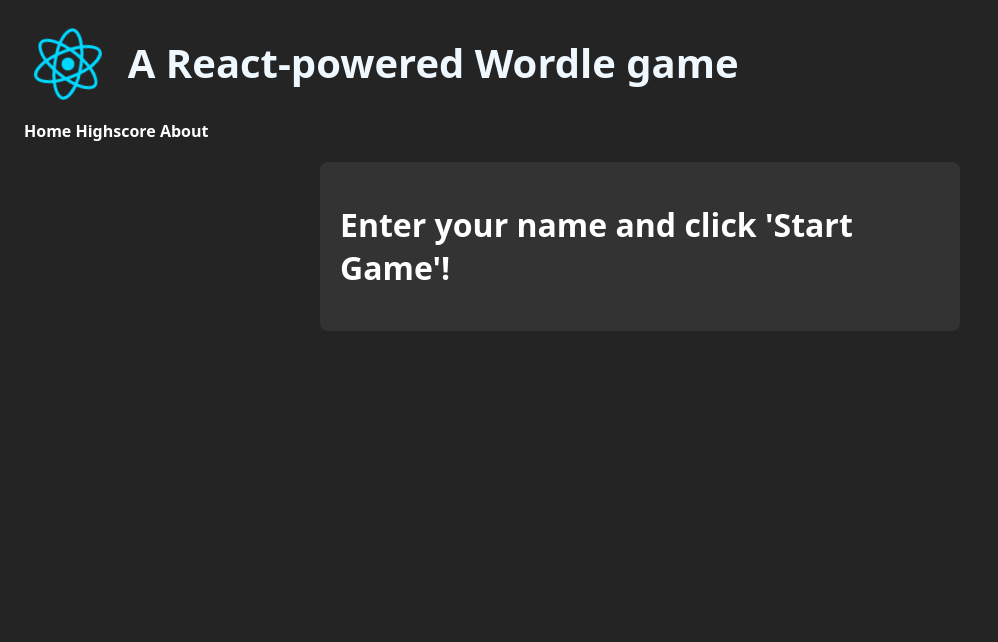
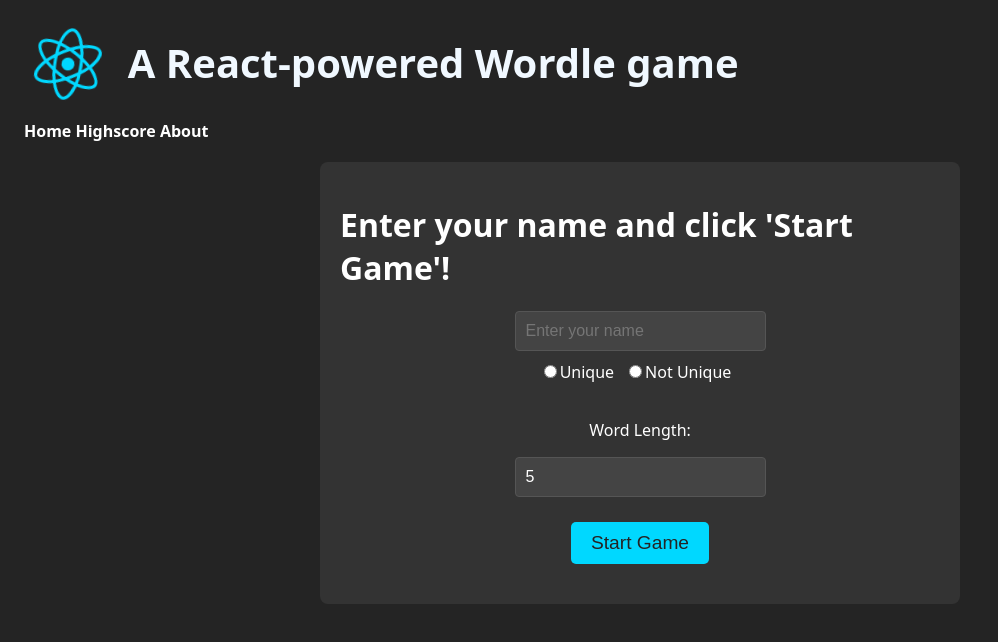
Before and after one commit to Kirill9m/react-wordle, a React (Vite) app in the folder frontend/: page / in a window 1280 px wide. Shown: the top 642 px of the page, without its empty margins (0-998 px from the left). Built offline with nearby package versions, Linux system fonts and the light colour scheme.

Commit message:
refact: comp added to APP + waiting msg

```diff
--- a/frontend/src/components/GameStart.jsx
+++ b/frontend/src/components/GameStart.jsx
@@ -14,7 +14,7 @@ const GameStart = ({ id, setId, unique, setUnique, wordLength, setWordLength, st
             type="radio"
             value="true"
             checked={unique === 'true'}
-            onChange={handleUniqueStatus}
+            onChange={(e) => setUnique(e.target.value)}
           />
           Unique
         </label>
--- a/frontend/src/components/WordleGame.jsx
+++ b/frontend/src/components/WordleGame.jsx
@@ -1,5 +1,6 @@
 import { useState, useEffect } from 'react';
 import { currentTime } from '../../../backend/logic/currentTime';
+import GameStart from './GameStart';
 
 const WordleGame = () => {
   const [input, setInput] = useState('');
@@ -17,24 +18,13 @@ const WordleGame = () => {
     setInput(() => e.target.value);
   };
 
-  const handleUniqueStatus = (e) => {
-    setUnique(() => e.target.value);
-  };
-
-  const handleWordLength = (e) => {
-    setWordLength(() => e.target.value);
-  };
-
-  const handleIdChange = (e) => {
-    setId(() => e.target.value);
-  };
-
   const handleChange = () => {
     setIsChecked(!isChecked);
   };
 
   const sendWord = async () => {
     try {
+      setMessage('Checking word...')
       const response = await fetch(`/api/games/${gameData.gameId}/guesses`, {
         method: 'POST',
         headers: {
@@ -44,6 +34,13 @@ const WordleGame = () => {
       });
       const data = await response.json();
       setGuessResponse(data);
+
+      if (data?.status){
+        setMessage(data.status);
+      }else{
+        setMessage('Something went wrong!')
+      }
+
       setInput('');
     } catch (error) {
       console.error('Error sending data:', error);
@@ -77,13 +74,6 @@ const WordleGame = () => {
     }
   };
 
-  const handleStartGameKeyDown = (keyCode) => {
-    if (keyCode.key === 'Enter') {
-      keyCode.preventDefault();
-      startGame();
-    }
-  };
-
   useEffect(() => {
     if (gameData) {
       setMessage(gameData?.status);
@@ -97,7 +87,7 @@ const WordleGame = () => {
         setMessage(gameData?.status);
       }, 5000)
     }
-  }, [guessResponse]);
+  }, [guessResponse, gameData]);
 
   const printChars = () => {
     if (guessResponse.result === true) return null;
@@ -149,7 +139,17 @@ const WordleGame = () => {
     <div className="game__container">
       <h1 className="game__message">{message}</h1>
 
-
+      {!timerRunning && (
+        <GameStart
+        id={id}
+        setId={setId}
+        unique={unique}
+        setUnique={setUnique}
+        wordLength={wordLength}
+        setWordLength={setWordLength}
+        startGame={startGame}
+        />
+      )}
       <div className={`game__bottom ${!timerRunning ? 'hidden' : ''}`}>
         <label className="game__highscore">
           I want to be part of the highscore list:
```
Also changed, not shown: 1 other file (tests, documents, lock files or other folders).
